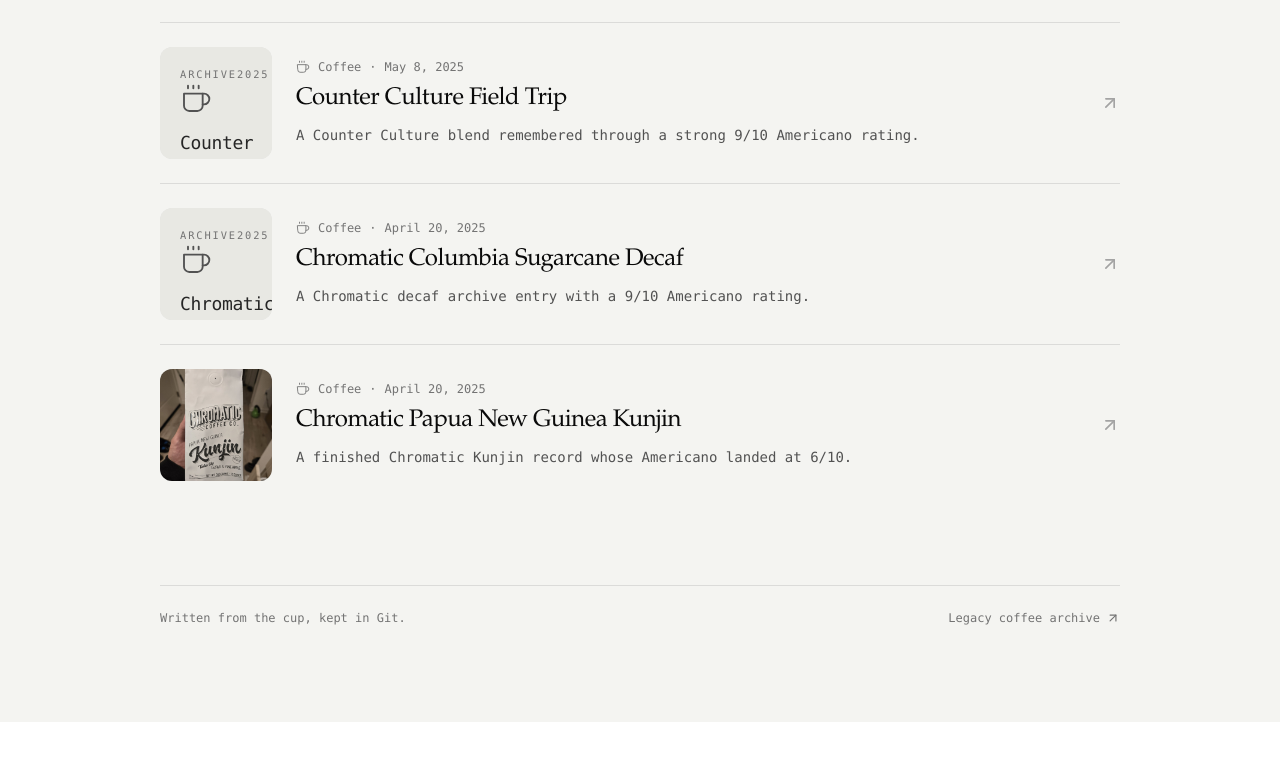
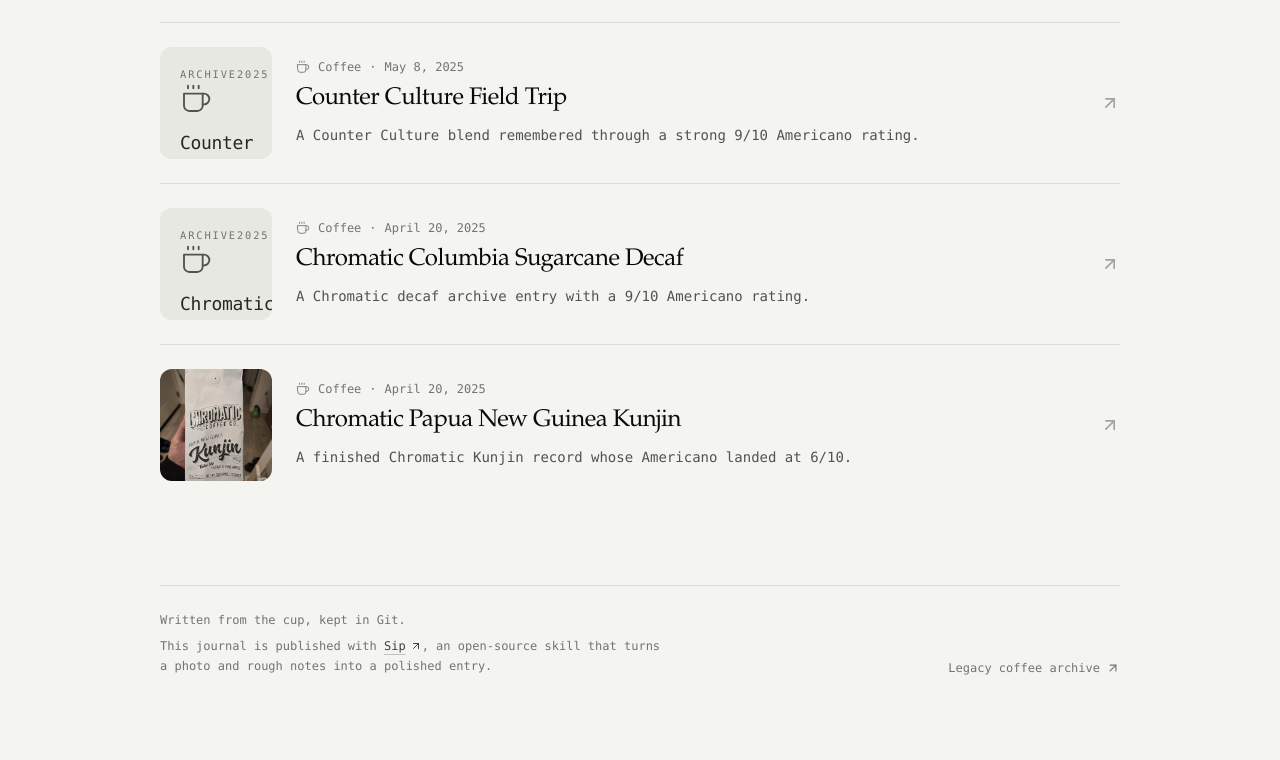
Before and after one commit to nociza/nociza.github.io, a Next.js app: page /sips in a window 1280 px wide. Shown: the part 1851-2611 px from the top of the page. Before the commit the page ends 2573 px from the top, so only its background shows below. Built offline with nearby package versions, Linux system fonts and the light colour scheme.

Commit message:
Add a subtle Sip project credit

```diff
--- a/src/app/sips/page.tsx
+++ b/src/app/sips/page.tsx
@@ -61,8 +61,19 @@ export default function SipsPage() {
           </section>
         )}
 
-        <footer className="mt-20 flex flex-col gap-4 border-t border-black/10 pt-6 text-xs text-neutral-500 sm:flex-row sm:items-center sm:justify-between">
-          <span>Written from the cup, kept in Git.</span>
+        <footer className="mt-20 flex flex-col gap-4 border-t border-black/10 pt-6 text-xs text-neutral-500 sm:flex-row sm:items-end sm:justify-between">
+          <div className="max-w-lg leading-5">
+            <p>Written from the cup, kept in Git.</p>
+            <p className="mt-1.5">
+              This journal is published with{" "}
+              <a
+                href="https://github.com/nociza/siplogue"
+                className="inline-flex items-center gap-1 text-neutral-700 underline decoration-black/20 underline-offset-4 transition hover:text-neutral-950 hover:decoration-black/50"
+              >
+                Sip <ArrowUpRight aria-hidden="true" className="h-3 w-3" />
+              </a>{", an open-source skill that turns a photo and rough notes into a polished entry."}
+            </p>
+          </div>
           <Link href="/coffee" className="inline-flex items-center gap-1.5 transition hover:text-neutral-950">
             Legacy coffee archive <ArrowUpRight aria-hidden="true" className="h-3.5 w-3.5" />
           </Link>
```
